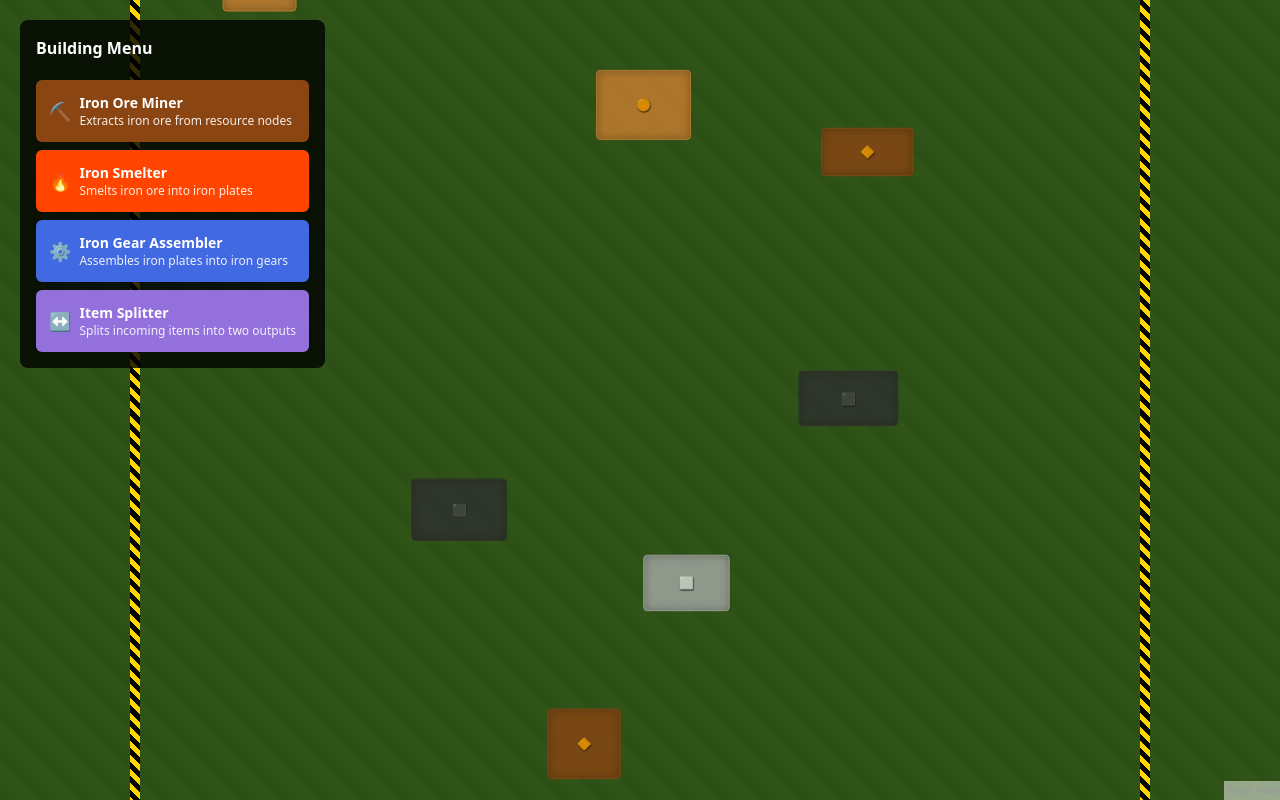
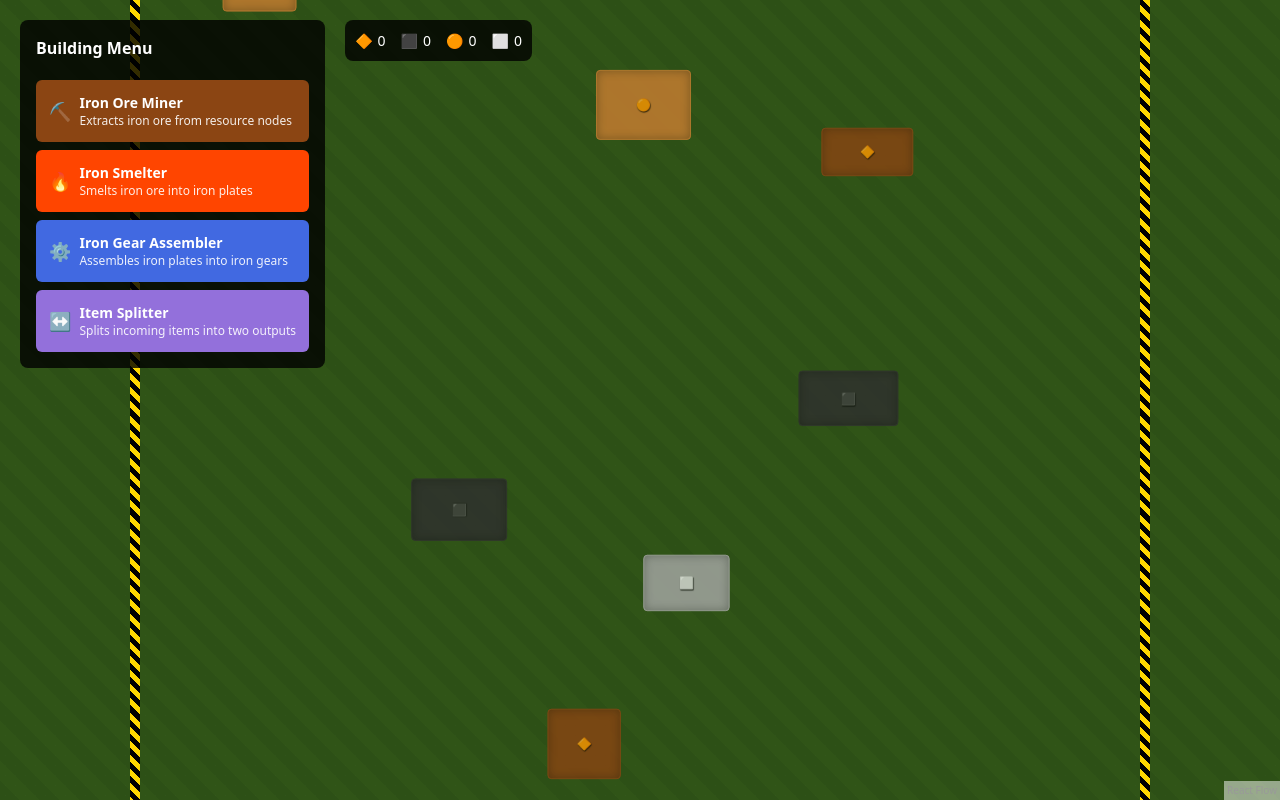
Before and after one commit to p-tkachuk/VibeBuilder, a React (Vite) app: page / in a window 1280 px wide. Built offline with nearby package versions, Linux system fonts and the light colour scheme.

Commit message:
add resource panel

```diff
--- a/src/App.tsx
+++ b/src/App.tsx
@@ -7,12 +7,14 @@ import { ResourceNode } from './components/ResourceNode';
 import { MapBorderNode } from './components/MapBorderNode';
 import { TerrainOverlay } from './components/TerrainOverlay';
 import { BuildingPlacementHandler } from './components/BuildingPlacementHandler';
+import { ResourcePanel } from './components/ResourcePanel';
 import { Toast } from './components/Toast';
 import { useResourceFields } from './hooks/useResourceFields';
 import { useBuildingPlacement } from './hooks/useBuildingPlacement';
 import { COLORS, BUILDING_WIDTH, BUILDING_HEIGHT } from './constants/game.constants';
 import { GAME_CONFIG } from './config/game.config';
 import { snapToGrid, getBuildingCenter } from './utils/position.utils';
+import { ResourceType } from './types/terrain';
 
 const initialNodes: Node[] = [
   {
@@ -45,6 +47,9 @@ export default function App() {
   const [nodes, setNodes] = useState(initialNodes);
   const [edges, setEdges] = useState(initialEdges);
   const [toastMessage, setToastMessage] = useState<string | null>(null);
+  const [resources, setResources] = useState<Record<string, number>>(() =>
+    Object.values(ResourceType).reduce((acc, type) => ({ ...acc, [type]: 0 }), {})
+  );
 
   // Use custom hooks for separation of concerns
   const { resourceNodes, resourceFields } = useResourceFields();
@@ -136,10 +141,18 @@ export default function App() {
 
   return (
     <div style={{ width: '100vw', height: '100vh', position: 'relative' }}>
+      <div style={{ position: 'absolute', top: '20px', left: '20px', right: '20px', zIndex: 10, display: 'flex', gap: '20px', alignItems: 'flex-start', pointerEvents: 'none' }}>
+        <div style={{ pointerEvents: 'auto' }}>
           <BuildingMenu
             onBuildingSelect={handleBuildingSelect}
             selectedBuildingType={selectedBuildingType}
           />
+        </div>
+        <div style={{ pointerEvents: 'auto' }}>
+          <ResourcePanel resources={resources} />
+        </div>
+      </div>
+      <div style={{ position: 'relative', height: '100vh' }}>
         <ReactFlow
           nodes={allNodes}
           edges={edges}
@@ -159,6 +172,7 @@ export default function App() {
             onShowToast={showToast}
           />
         </ReactFlow>
+      </div>
       {toastMessage && <Toast message={toastMessage} onClose={hideToast} />}
     </div>
   );
--- /dev/null
+++ b/src/components/ResourcePanel.tsx
@@ -0,0 +1,30 @@
+import React from 'react';
+import { ResourceType, RESOURCE_PATTERNS } from '../types/terrain';
+
+interface ResourcePanelProps {
+    resources: Record<string, number>;
+}
+
+/**
+ * ResourcePanel component - displays current resource counts
+ */
+export const ResourcePanel: React.FC<ResourcePanelProps> = ({ resources }) => {
+    return (
+        <div style={{
+            backgroundColor: 'rgba(0, 0, 0, 0.8)',
+            padding: '10px',
+            borderRadius: '8px',
+            color: 'white',
+            fontSize: '14px',
+            display: 'flex',
+            gap: '15px'
+        }}>
+            {Object.entries(resources).map(([resource, count]) => (
+                <div key={resource} style={{ display: 'flex', alignItems: 'center', gap: '5px' }}>
+                    <span>{RESOURCE_PATTERNS[resource as ResourceType] || resource}</span>
+                    <span>{count}</span>
+                </div>
+            ))}
+        </div>
+    );
+};
--- a/src/styles/components.styles.ts
+++ b/src/styles/components.styles.ts
@@ -7,10 +7,6 @@ import { COLORS, SIZES, Z_INDEX, OPACITY } from '../constants/game.constants';
 
 export const buildingMenuStyles = {
     container: {
-        position: 'absolute' as const,
-        top: '20px',
-        left: '20px',
-        zIndex: Z_INDEX.MENU,
         backgroundColor: COLORS.MENU_BACKGROUND,
         borderRadius: '8px',
         padding: SIZES.MENU_PADDING,
```
Lines whose indentation alone changed are shown as unchanged.
